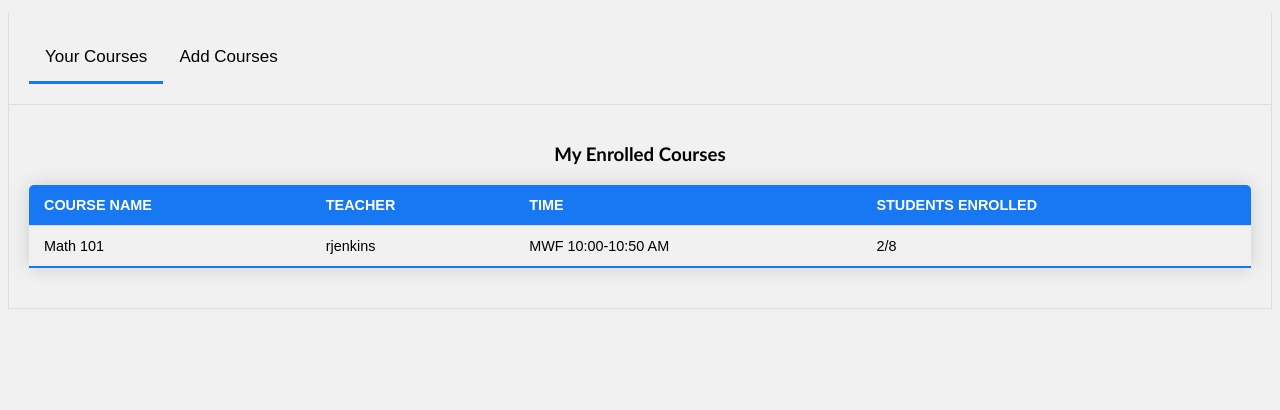
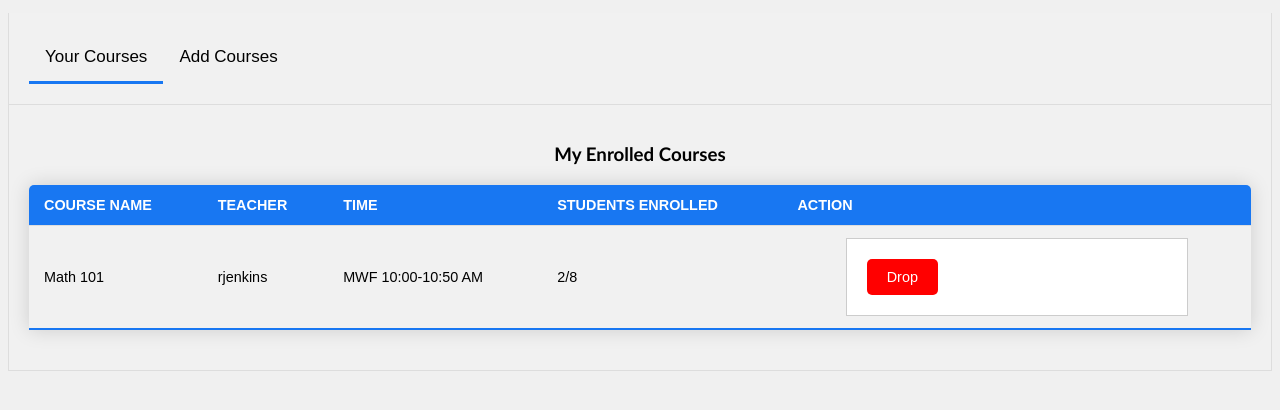
Before and after one commit to Ctc8/ACME-University, a Flask app: page /dashboard in a window 1280 px wide. Shown: the part 165-575 px from the top of the page. Run offline with Flask 3, Linux system fonts and the light colour scheme; a user stored in the database is signed in.

Commit message:
Added drop feature again

```diff
--- a/main.py
+++ b/main.py
@@ -122,7 +122,7 @@ def signup():
 
     return render_template('signup.html')
 
-#
+
 @app.route('/teacherdashboard')
 def teacherdashboard():
     if current_user.is_admin:
@@ -150,7 +150,7 @@ def teacherdashboard():
     return render_template('teacherdashboard.html', user=current_user,
                            available_courses=available_courses_info,
                            courses_info=teaching_courses_info)
-#
+
 
 @app.route('/update_grade/<int:course_id>/<int:student_id>', methods=['POST'])
 @login_required
@@ -223,6 +223,19 @@ def enroll_course(course_id):
     return redirect(url_for('dashboard'))
 
 
+@app.route('/drop_course/<int:course_id>', methods=['POST'])
+@login_required
+def drop_course(course_id):
+    course = Course.query.get_or_404(course_id)
+    if course in current_user.courses:
+        current_user.courses.remove(course)
+        db.session.commit()
+        flash('You have been dropped from the course successfully.', 'success')
+    else:
+        flash('You are not enrolled in this course.', 'error')
+    return redirect(url_for('dashboard'))
+
+
 if __name__ == "__main__":
   app.run(debug=True, port=5001)
   with app.app_context():
--- a/static/style.css
+++ b/static/style.css
@@ -197,3 +197,15 @@ li {
   border-radius: 5px;
   list-style-type: none;
 }
+
+.drop-button {
+	background-color: red;
+	color: white;
+	padding: 10px 20px;
+	border-radius: 5px;
+	border: none;
+	cursor: pointer;
+	transition: background-color 0.3s ease;
+	font-size: 1em;
+	display: inline-block;
+}
--- a/templates/dashboard.html
+++ b/templates/dashboard.html
@@ -4,6 +4,8 @@
   <meta charset="UTF-8">
   <meta name="viewport" content="width=device-width, initial-scale=1.0">
   <link rel="stylesheet" href="/static/style.css">
+  <link href="https://fonts.googleapis.com/icon?family=Material+Icons" rel="stylesheet">
+
   <title>Dashboard</title>
 </head>
 <body>
@@ -32,6 +34,7 @@
         <th>Teacher</th>
         <th>Time</th>
         <th>Students Enrolled</th>
+        <th>Action</th>
       </tr>
     </thead>
     <tbody>
@@ -41,6 +44,11 @@
         <td>{{ course['teacher'] }}</td>
         <td>{{ course['time'] }}</td>
         <td>{{ course['student_count'] }}/{{ course['capacity'] }}</td>
+        <td>
+          <form action="{{ url_for('drop_course', course_id=course['id']) }}" method="post">
+            <button type="submit" class="drop-button">Drop</button>
+          </form>
+        </td>
       </tr>
       {% endfor %}
     </tbody>
@@ -49,6 +57,7 @@
   <p>You are not enrolled in any courses.</p>
   {% endif %}
 </div>
+
 
   <div id="AddCourses" class="tab-content">
     <h3>Add Courses</h3>
@@ -59,6 +68,8 @@
                 <th>Teacher</th>
                 <th>Time</th>
                 <th>Students Enrolled</th>
+                <th>Action</th>
+
             </tr>
         </thead>
         <tbody>
```
Also changed, not shown: instance/db.sqlite3. Lines whose indentation alone changed are shown as unchanged.
